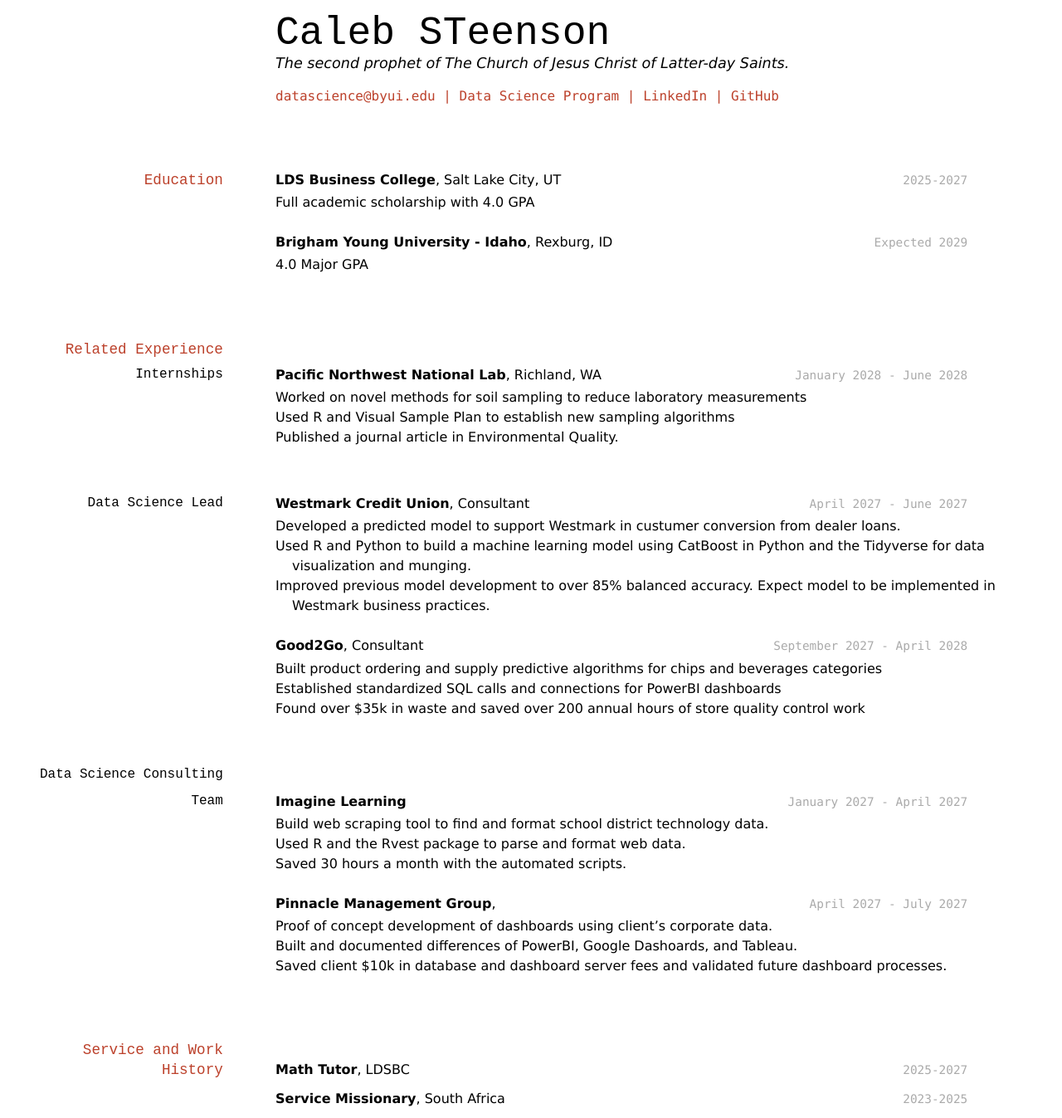
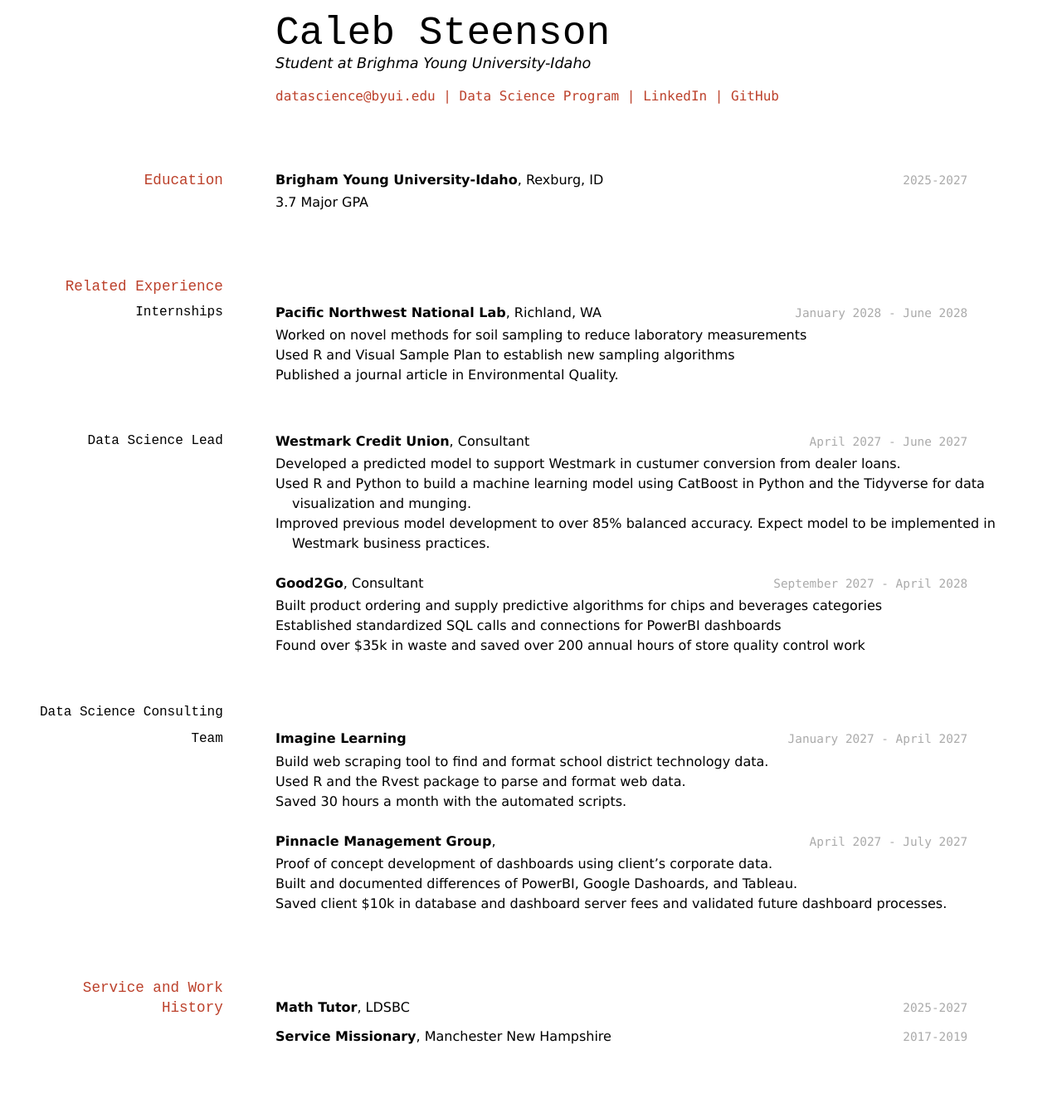
Before and after one commit to Steenz23/steensoncaleb_resume, a Jekyll site: the page built from docs/index.md, in a window 1280 px wide. Shown: the whole page at 83% size. Built offline with Jekyll 4.4.1, drawn with Linux system fonts in a browser that asks for light colours; after the commit the page ends 1272 px from its top, so only the background shows below that.

Commit message:
Update index.md

```diff
--- a/docs/index.md
+++ b/docs/index.md
@@ -1,9 +1,9 @@
 ---
 layout: cv
-title: Brigham Young's Resume
+title: Caleb Steenson's Resume
 ---
-#  Caleb STeenson
-The second prophet of The Church of Jesus Christ of Latter-day Saints.
+#  Caleb Steenson
+Student at Brighma Young University-Idaho
 
 <div id="webaddress">
 <a href="datascience@byui.edu">datascience@byui.edu</a>
@@ -17,14 +17,9 @@ The second prophet of The Church of Jesus Christ of Latter-day Saints.
 ## Education
 
 `2025-2027`
-__LDS Business College__, Salt Lake City, UT
+__Brigham Young University-Idaho__, Rexburg, ID
 
-- Full academic scholarship with 4.0 GPA
-
-`Expected 2029`
-__Brigham Young University - Idaho__, Rexburg, ID
-
-- 4.0 Major GPA
+- 3.7 Major GPA
 
 
 ## Related Experience
@@ -77,8 +72,8 @@ __Pinnacle Management Group__,
 __Math Tutor__, LDSBC
 
 
-`2023-2025`
-__Service Missionary__, South Africa
+`2017-2019`
+__Service Missionary__, Manchester New Hampshire
 
 
 
```
